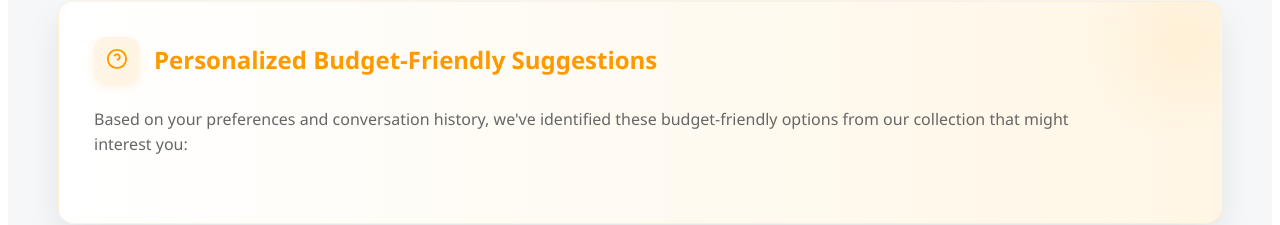
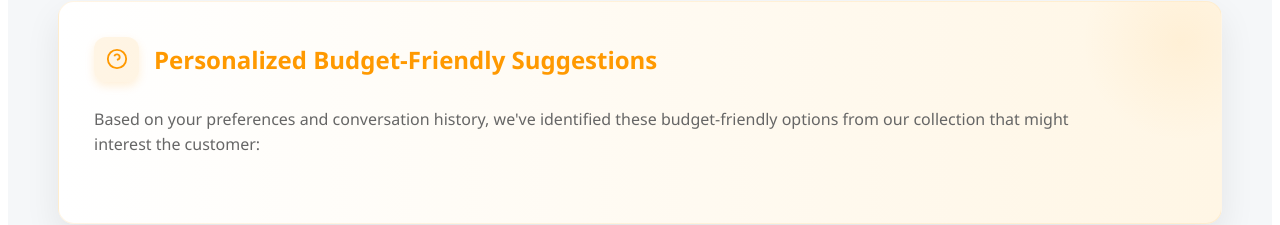
Before and after one commit to alfakih7/mercedes-buy-new-clone, a Next.js app: page /UserProfile in a window 1280 px wide. Shown: the part 2455-2680 px from the top of the page. Built offline with nearby package versions, Linux system fonts and the light colour scheme.

Commit message:
fix: update wording in user profile suggestions for clarity

```diff
--- a/src/pages/UserProfile.tsx
+++ b/src/pages/UserProfile.tsx
@@ -2163,7 +2163,7 @@ Please analyze the cars data and select the 3 most budget-friendly options that
           maxWidth: "90%",
           lineHeight: "1.6"
         }}>
-          Based on your preferences and conversation history, we've identified these budget-friendly options from our collection that might interest you:
+          Based on your preferences and conversation history, we've identified these budget-friendly options from our collection that might interest the customer:
         </p>
 
         {suggestionError ? (
```
